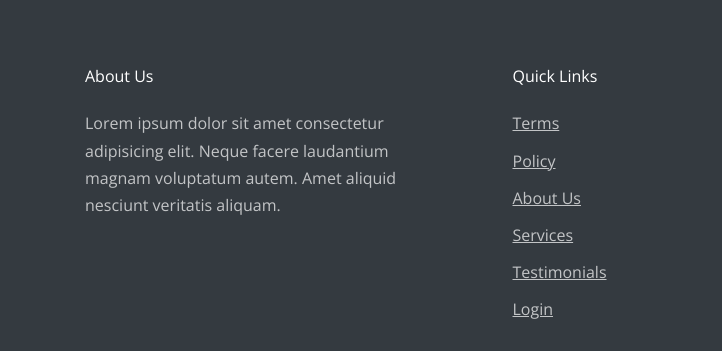
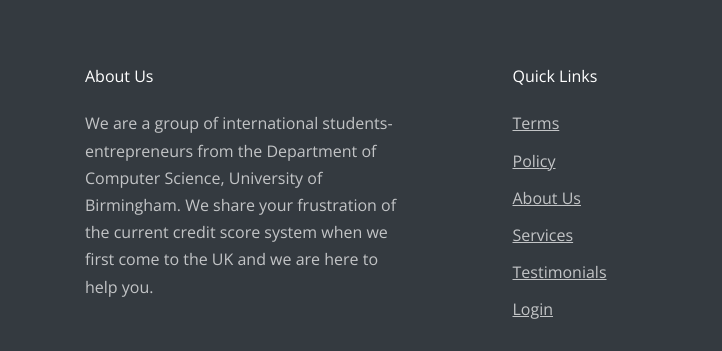
Before and after one commit to cmlmanni/creditGo, a plain HTML site: page index.html in a window 1280 px wide. Shown: the part 10531-10882 px from the top of the page, 0-722 px from the left. Drawn offline with nearby package versions, Linux system fonts and the light colour scheme; files whose address does not match are found by name.

Commit message:
Updated "About Us" section

```diff
--- a/index.html
+++ b/index.html
@@ -1294,9 +1294,11 @@
                 <div class="col-md-5">
                   <h2 class="footer-heading mb-4">About Us</h2>
                   <p>
-                    Lorem ipsum dolor sit amet consectetur adipisicing elit.
-                    Neque facere laudantium magnam voluptatum autem. Amet
-                    aliquid nesciunt veritatis aliquam.
+                    We are a group of international students-entrepreneurs from
+                    the Department of Computer Science, University of
+                    Birmingham. We share your frustration of the current credit
+                    score system when we first come to the UK and we are here to
+                    help you.
                   </p>
                 </div>
                 <div class="col-md-3 ml-auto">
```
